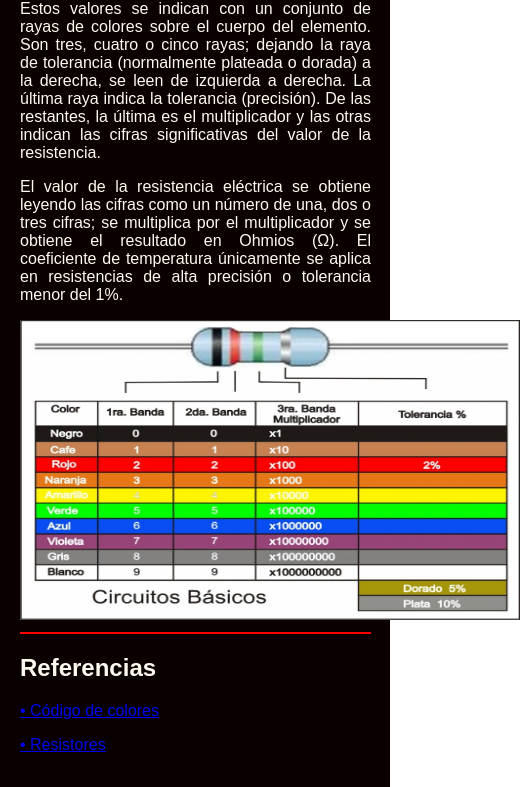
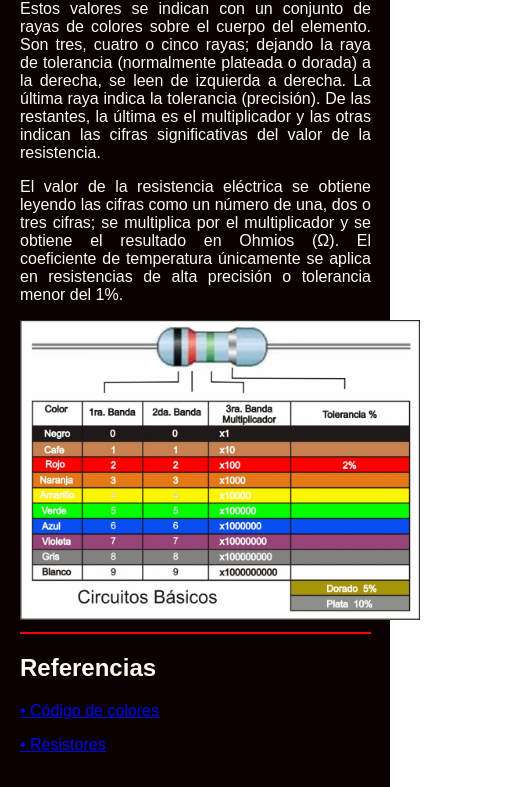
Before and after one commit to Jezer11/pagina, a plain HTML site: page paginas/componentes/pas/resistor.html in a window 390 px wide. Shown: the part 2615-3402 px from the top of the page, 520 px wide, since content can reach past the window. Drawn offline with nearby package versions, Linux system fonts and the light colour scheme; files whose address does not match are found by name.

Commit message:
Add files via upload

```diff
--- a/paginas/componentes/pas/csp/pa.css
+++ b/paginas/componentes/pas/csp/pa.css
@@ -265,6 +265,11 @@ body #in{
         height: 200px;
     }
 
+    body #j{
+        width: 400px;
+        height: 300px;
+    }
+
      body #intro {
     width: 90%;
 }
--- a/paginas/componentes/pas/resistor.html
+++ b/paginas/componentes/pas/resistor.html
@@ -75,7 +75,7 @@
              <p>Para caracterizar un resistor hacen falta tres valores: resistencia eléctrica, disipación máxima y precisión o tolerancia. Estos valores se indican normalmente en el encapsulado dependiendo del tipo de este; para el tipo de encapsulado axial, dichos valores van rotulados con un código de franjas de colores.</p>
              <p>Estos valores se indican con un conjunto de rayas de colores sobre el cuerpo del elemento. Son tres, cuatro o cinco rayas; dejando la raya de tolerancia (normalmente plateada o dorada) a la derecha, se leen de izquierda a derecha. La última raya indica la tolerancia (precisión). De las restantes, la última es el multiplicador y las otras indican las cifras significativas del valor de la resistencia.</p>
              <p>El valor de la resistencia eléctrica se obtiene leyendo las cifras como un número de una, dos o tres cifras; se multiplica por el multiplicador y se obtiene el resultado en Ohmios (Ω). El coeficiente de temperatura únicamente se aplica en resistencias de alta precisión o tolerancia menor del 1%.</p>
-             <section id="co"><img src="../../../IMAG/color.jpg" width="500" height="300"></section>
+             <section id="co"><img id="j" src="../../../IMAG/color.jpg" width="500" height="300"></section>
               <hr color="red" size=2>
               <a name="cap4"></a>
               <h2>Referencias</h2>
```
Also changed, not shown: paginas/componentes/pas/capacitor.html (+1 -1 lines).
